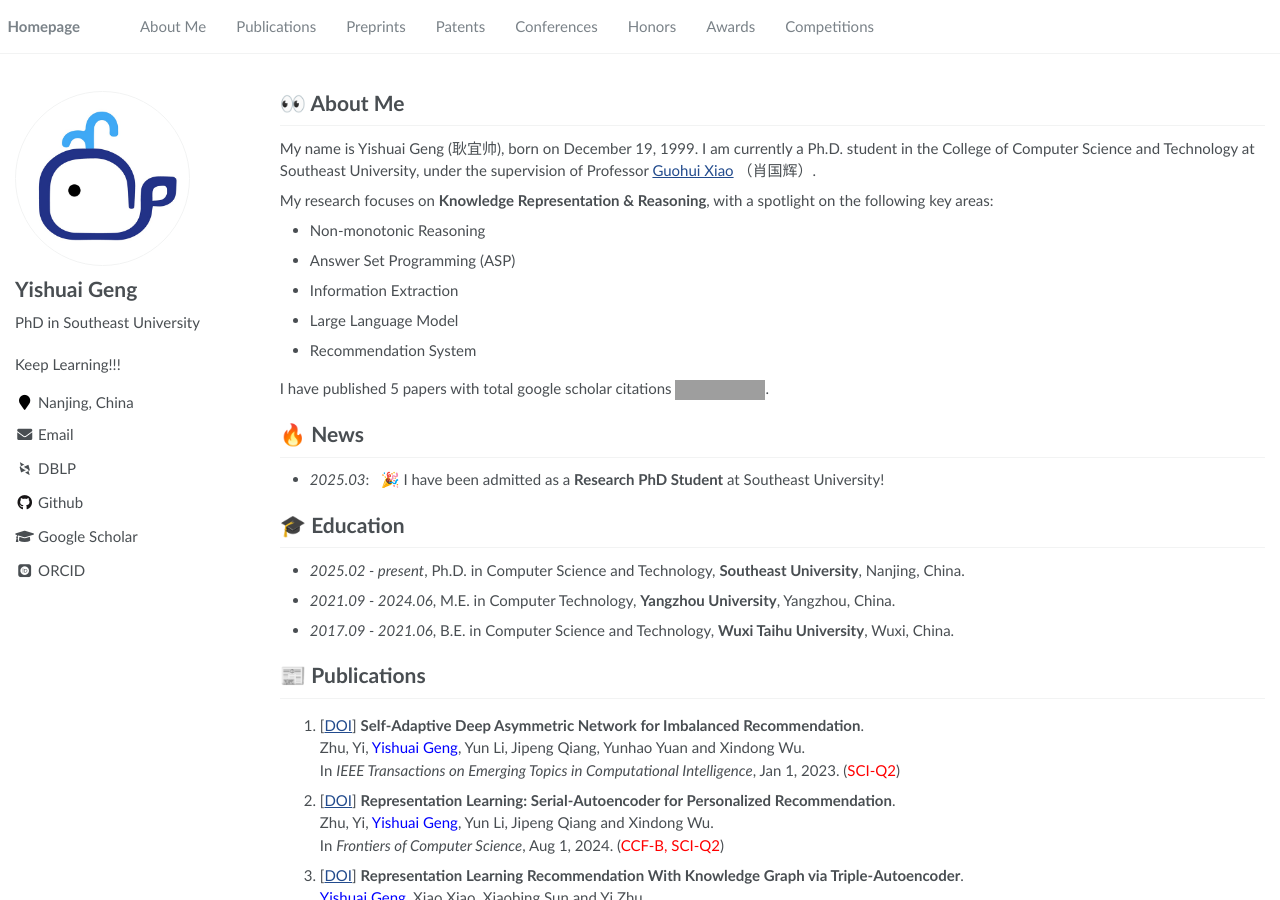
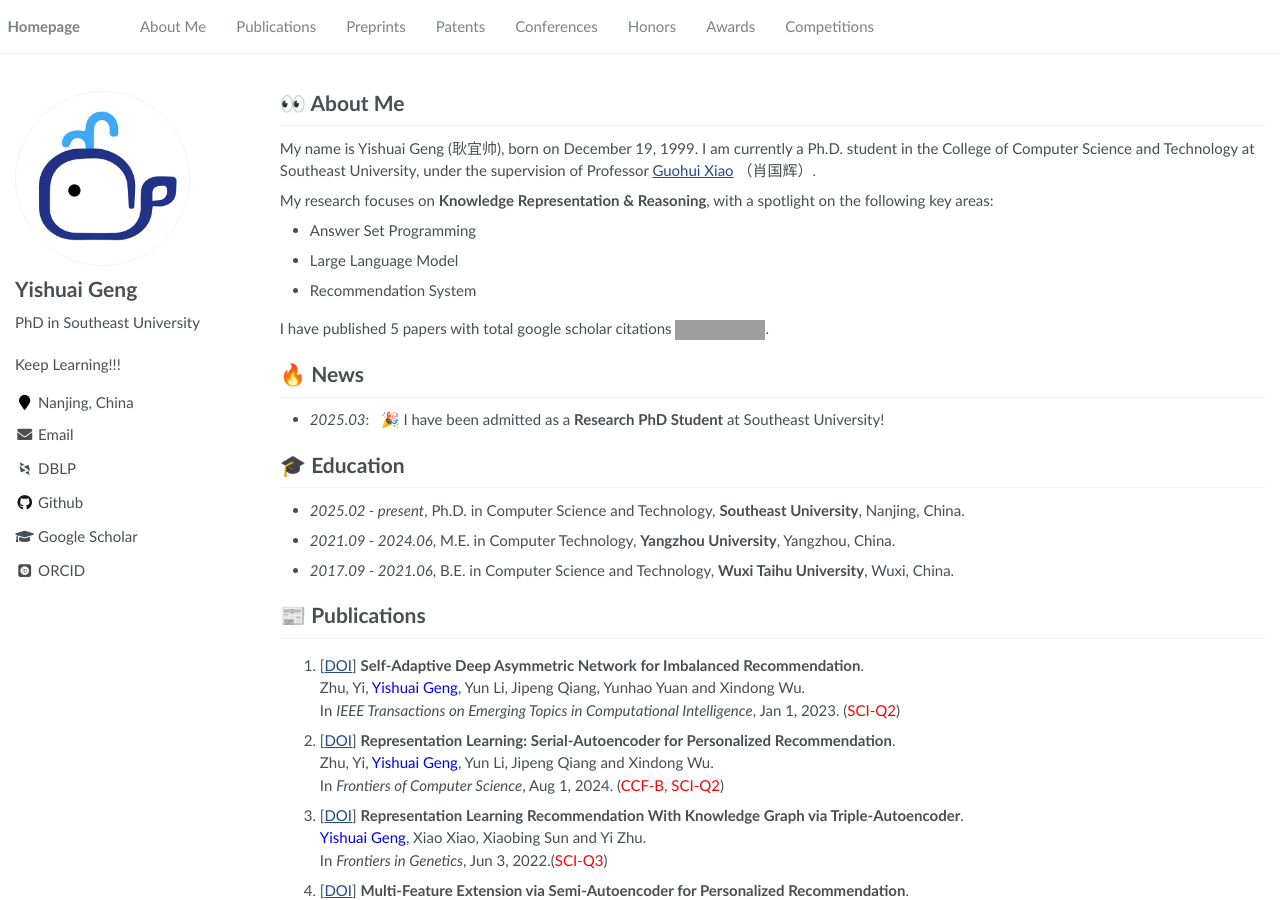
Before and after one commit to YishuaiGeng/ysgeng.github.io, a Jekyll site: the page built from _pages/about.md, in a window 1280 px wide and 900 px high. Built offline with Jekyll 4.4.1, drawn with Linux system fonts in a browser that asks for light colours; some web fonts are replaced; grey boxes are pictures that could not be loaded.

Commit message:
update Gemfile

```diff
--- a/_pages/about.md
+++ b/_pages/about.md
@@ -25,9 +25,7 @@ My name is Yishuai Geng (耿宜帅), born on December 19, 1999. I am currently a
 
 My research focuses on **Knowledge Representation & Reasoning**, with a spotlight on the following key areas:
 
-- Non-monotonic Reasoning
-- Answer Set Programming (ASP)
-- Information Extraction
+- Answer Set Programming
 - Large Language Model
 - Recommendation System
 
```
